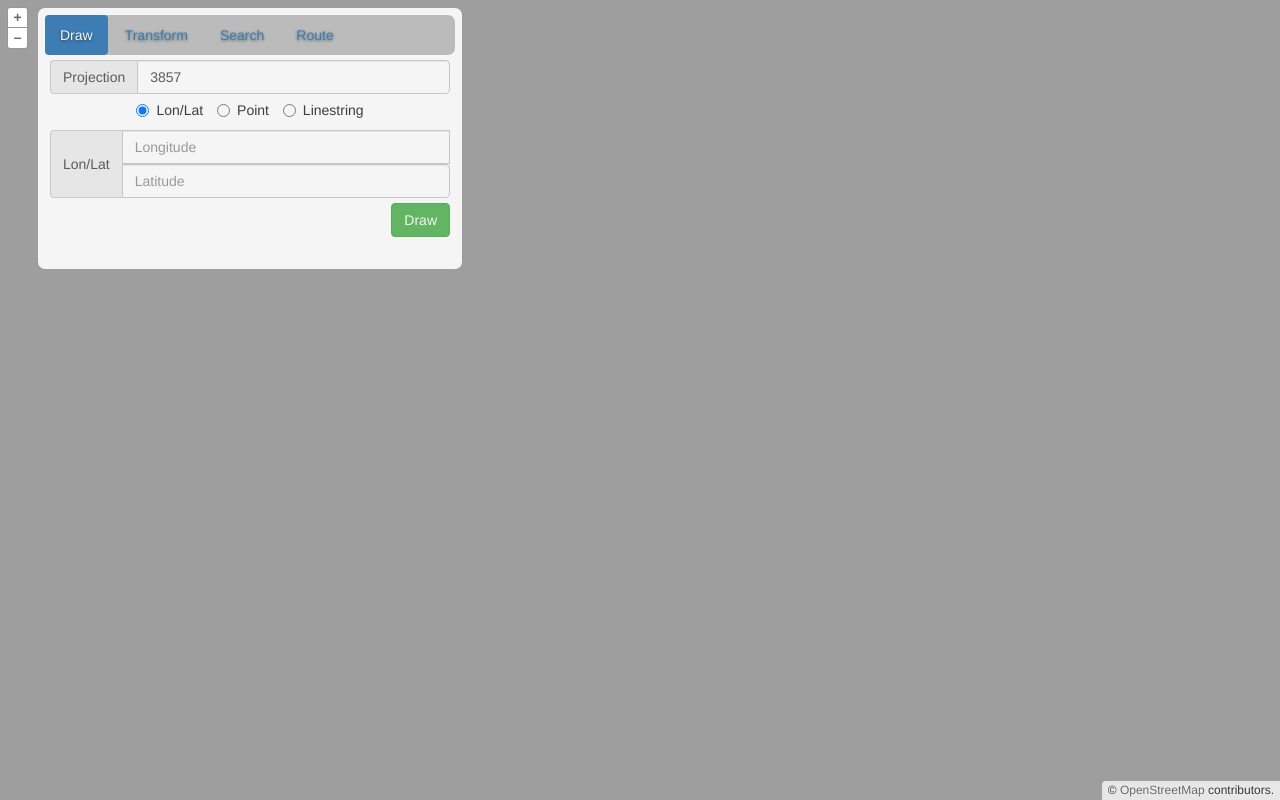
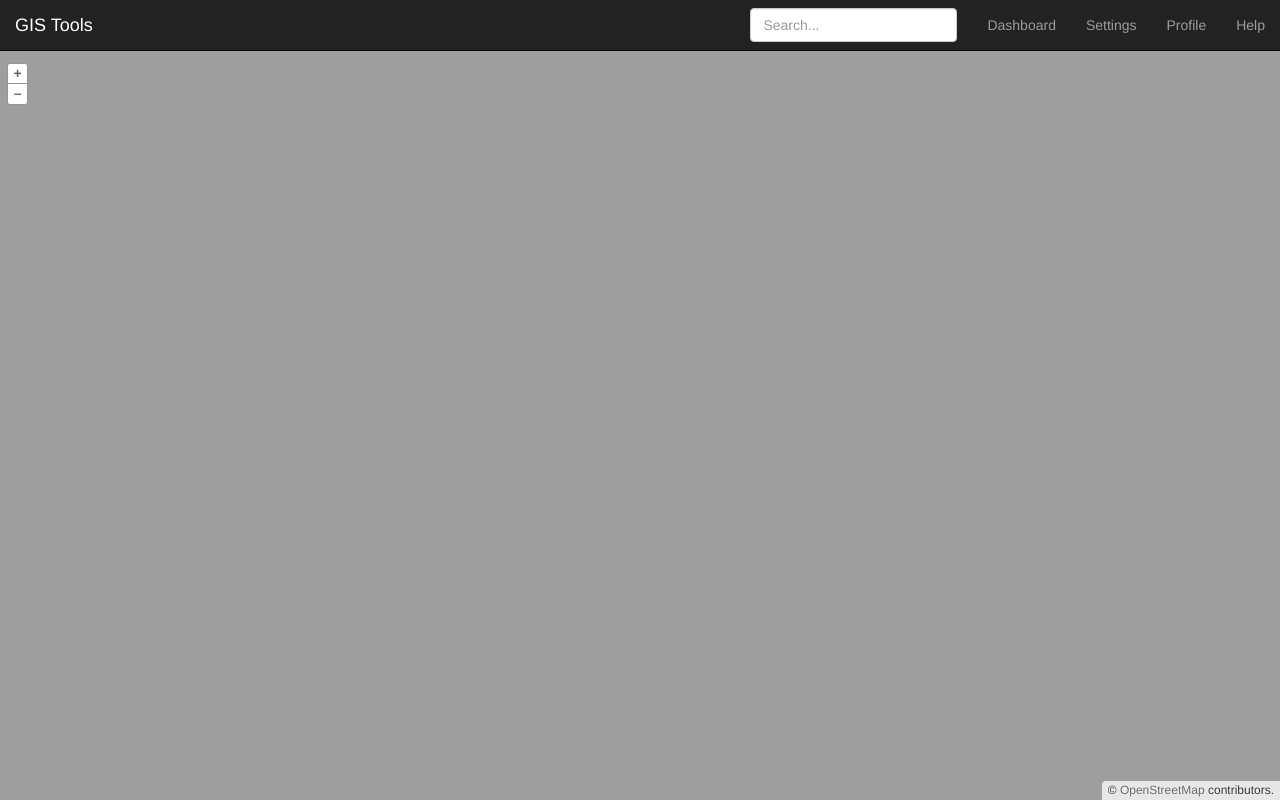
Before and after one commit to arslan-javaid/ol-tools, a website with bundled scripts: page index.html in a window 1280 px wide. Built offline with nearby package versions, Linux system fonts and the light colour scheme.

Commit message:
Adding basic bootstrap theme.

```diff
--- a/index.html
+++ b/index.html
@@ -7,85 +7,34 @@
     <link href="src/css/style.css" rel="stylesheet">
 </head>
 <body>
-<div id="map"></div>
-<div id="content">
-    <ul class="nav nav-pills">
-        <li role="presentation" content="draw" class="active"><a>Draw</a></li>
-        <li role="presentation" content="draw"><a>Transform</a></li>
-        <li role="presentation" content="search"><a>Search</a></li>
-        <li role="presentation" content="route"><a>Route</a></li>
-    </ul>
-    <!-- Draw -->
-    <div id="draw" class="content-div">
-        <div id="projection-content" class="input-group">
-            <span class="input-group-addon">Projection</span>
-            <input type="text" id="projection" class="form-control" placeholder="3857" value="3857" aria-describedby="Longitude">
-        </div>
-
-        <div class="control">
-            <label class="radio-inline">
-                <input type="radio" name="inlineRadioOptions" id="lon-lat"  class="chk-draw" checked> Lon/Lat
-            </label>
-            <label class="radio-inline">
-                <input type="radio" name="inlineRadioOptions" id="point" class="chk-draw"> Point
-            </label>
-            <label class="radio-inline">
-                <input type="radio" name="inlineRadioOptions" id="linestring" class="chk-draw"> Linestring
-            </label>
-        </div>
 
 
-        <div id="lon-lat-content" class="draw-content">
-            <div class="input-group">
-                <span class="input-group-addon">Lon/Lat</span>
-                <input type="text" id="lon" class="form-control" placeholder="Longitude " aria-describedby="Longitude">
-                <input type="text" id="lat" class="form-control" placeholder="Latitude " aria-describedby="Latitude">
-            </div>
-            <button type="button" class="btn btn-success" onclick="javascript:OL.drawLonLat();">Draw</button>
+<nav class="navbar navbar-inverse navbar-fixed-top">
+    <div class="container-fluid">
+        <div class="navbar-header">
+            <button type="button" class="navbar-toggle collapsed" data-toggle="collapse" data-target="#navbar" aria-expanded="false" aria-controls="navbar">
+                <span class="sr-only">Toggle navigation</span>
+                <span class="icon-bar"></span>
+                <span class="icon-bar"></span>
+                <span class="icon-bar"></span>
+            </button>
+            <a class="navbar-brand" href="#">GIS Tools</a>
         </div>
-        <div style="clear:both"></div>
-
-        <div id="point-content" class="draw-content" style="display: none">
-            <div class="input-group">
-                <span class="input-group-addon">Point</span>
-                <input type="text" id="d-point" class="form-control" placeholder="Point " aria-describedby="Point">
-            </div>
-            <button type="button" class="btn btn-success" onclick="javascript:OL.drawPoint();">Draw</button>
-        </div>
-        <div style="clear:both"></div>
-
-        <div id="linestring-content" class="draw-content" style="display: none">
-            <div class="input-group">
-                <span class="input-group-addon">Linestring</span>
-                <input type="text" id="d-linestring" class="form-control" placeholder="Linestring " aria-describedby="Linestring">
-            </div>
-            <button type="button" class="btn btn-success" onclick="javascript:OL.drawLinestring();">Draw</button>
-        </div>
-
-    </div>
-
-    <!-- Transform -->
-    <div id="transform" class="content-div">
-
-    </div>
-
-    <!-- Search -->
-    <div id="search" class="content-div" style="display: none;">
-        <div id="search-content" class="input-group">
-            <span class="input-group-addon">Search</span>
-            <input type="text" id="search-txt" class="form-control" placeholder="search" aria-describedby="search">
+        <div id="navbar" class="navbar-collapse collapse">
+            <ul class="nav navbar-nav navbar-right">
+                <li><a href="#">Dashboard</a></li>
+                <li><a href="#">Settings</a></li>
+                <li><a href="#">Profile</a></li>
+                <li><a href="#">Help</a></li>
+            </ul>
+            <form class="navbar-form navbar-right">
+                <input type="text" class="form-control" placeholder="Search...">
+            </form>
         </div>
     </div>
+</nav>
 
-    <!-- Route -->
-    <div id="route" class="content-div"></div>
-
-
-    <div class="alert alert-success" role="alert" style="display: none;"></div>
-    <div class="alert alert-info" role="alert" style="display: none;"></div>
-    <div class="alert alert-warning" role="alert" style="display: none;"></div>
-    <div class="alert alert-danger" role="alert" style="display: none;"></div>
-</div>
+<div id="map"></div>
 
 
 <script src="bundle.js"></script>
--- a/src/css/style.css
+++ b/src/css/style.css
@@ -15,9 +15,8 @@ a,a:focus,a:hover {color: #fff;}
  */
 html,body {height: 100%;background-color: #333;}
 body {text-align: center;}
-ul.nav {background: #bfbfbf none repeat scroll 0 0;border-radius: 7px;text-shadow: 0 1px 3px rgba(0, 0, 0, 0.5);}
-.nav-pills > li { cursor: pointer; }
 #map {position:absolute; top:0; left:0; width:100%; height:100%;background-color: #bfcdec;}
+#map .ol-zoom { top: 4.5em; left: .5em; }
 
 div#content {background: #fff none repeat scroll 0 0;border-radius: 7px;left: 38px;opacity: 0.9;padding: 7px;position: absolute;top: 8px;}
 #content > div {padding: 5px;width: 410px;}
```
